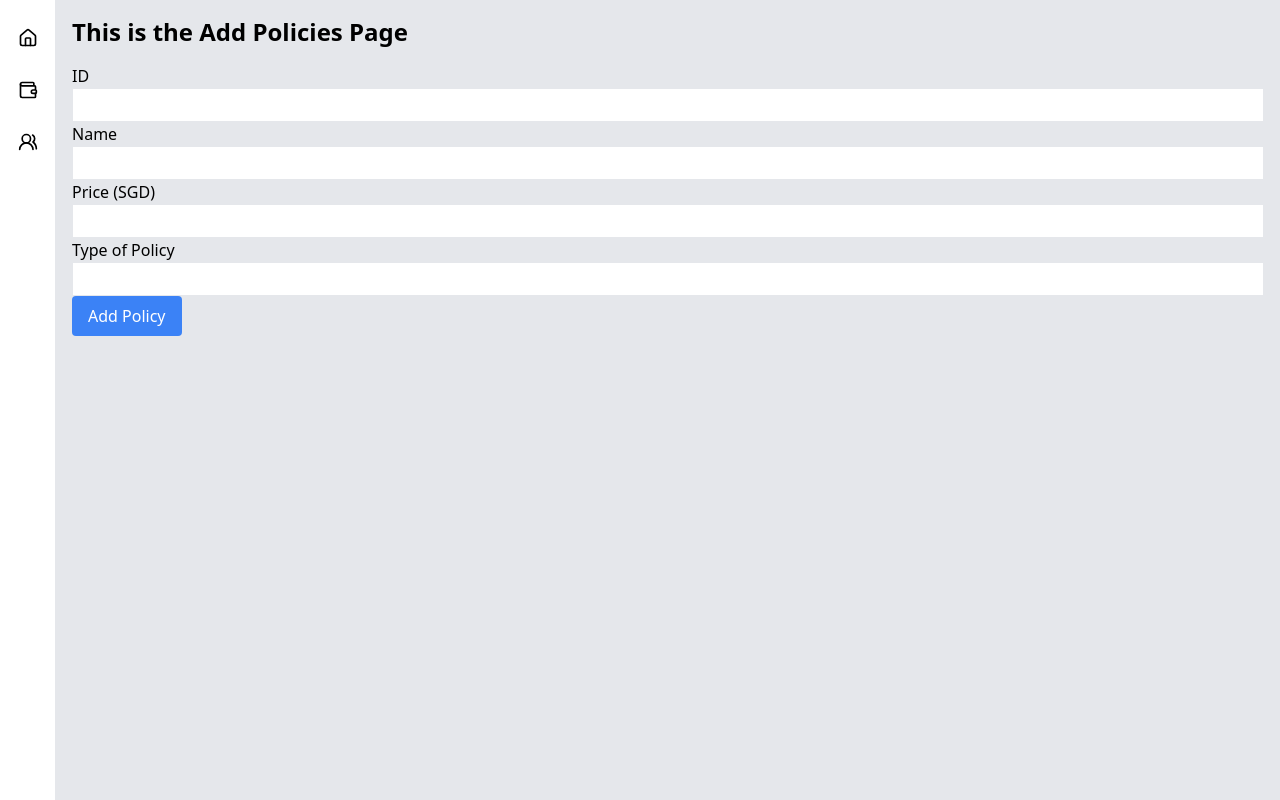
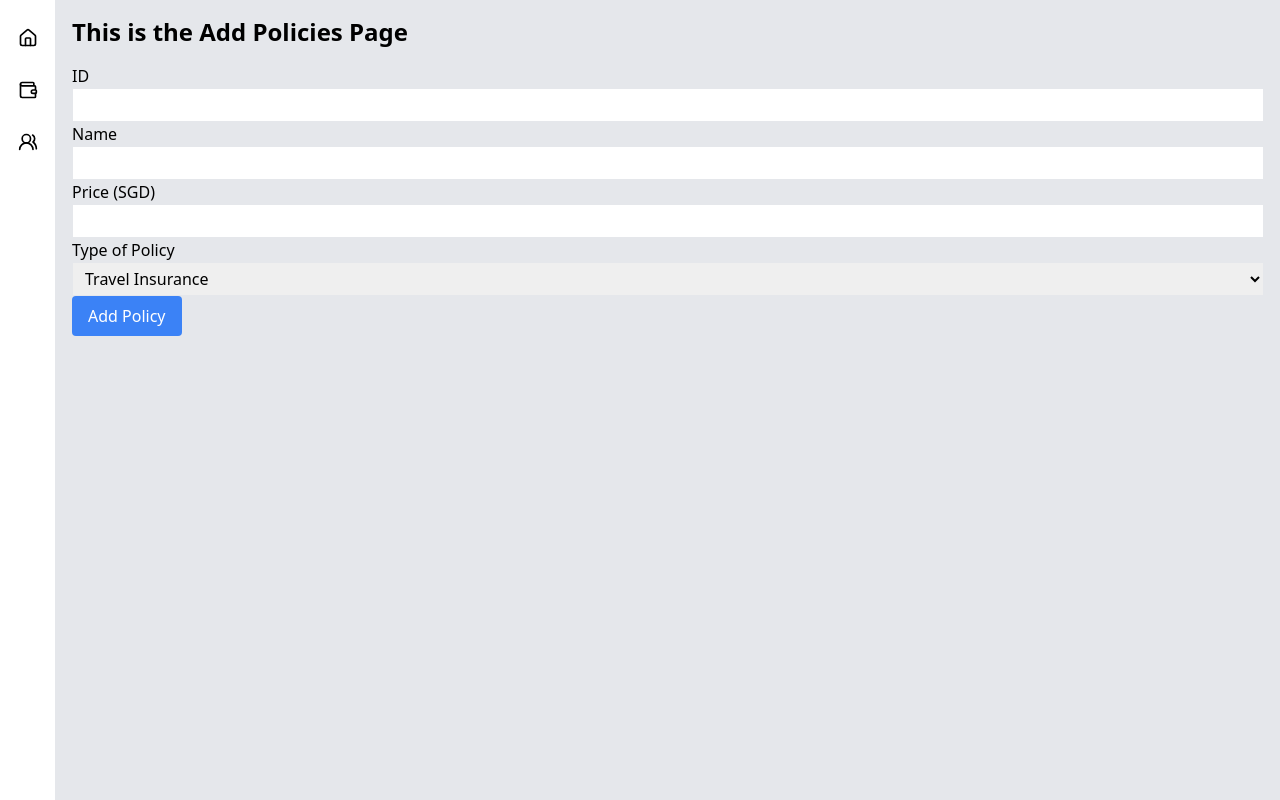
Before and after one commit to elkyli/se200-capstone, a Next.js app: page /policies/add in a window 1280 px wide. Built offline with nearby package versions, Linux system fonts and the light colour scheme.

Commit message:
Added dropdown for type of policy

```diff
--- a/components/ui/AddPolicyForm.tsx
+++ b/components/ui/AddPolicyForm.tsx
@@ -58,13 +58,22 @@ export default function AddPolicyForm() {
 
       <div>
         <label htmlFor="type_of_policy">Type of Policy</label>
-        <input
-          type="text"
-          name="type_of_policy"
-          id="type_of_policy"
-          className="border px-2 py-1 w-full"
-          required
-        />
+        <select
+        name="type_of_policy"
+        id="type_of_policy"
+        className="border px-2 py-1 w-full"
+        required
+>
+        <option value="" disabled>Select a policy type</option>
+        <option value="travel_insurance">Travel Insurance</option>
+        <option value="health_insurance">Health Insurance</option>
+        <option value="home_insurance">Home Insurance</option>
+        <option value="business_insurance">Business Insurance</option>
+        <option value="car_insurance">Car Insurance</option>
+        <option value="personal_accident">Personal Accident</option>
+        <option value="critical_illness">Critical Illness</option>
+        <option value="life_insurance">Life Insurance</option>
+        </select>
       </div>
 
       <button type="submit" className="bg-blue-500 text-white px-4 py-2 rounded hover:bg-blue-600">
```
